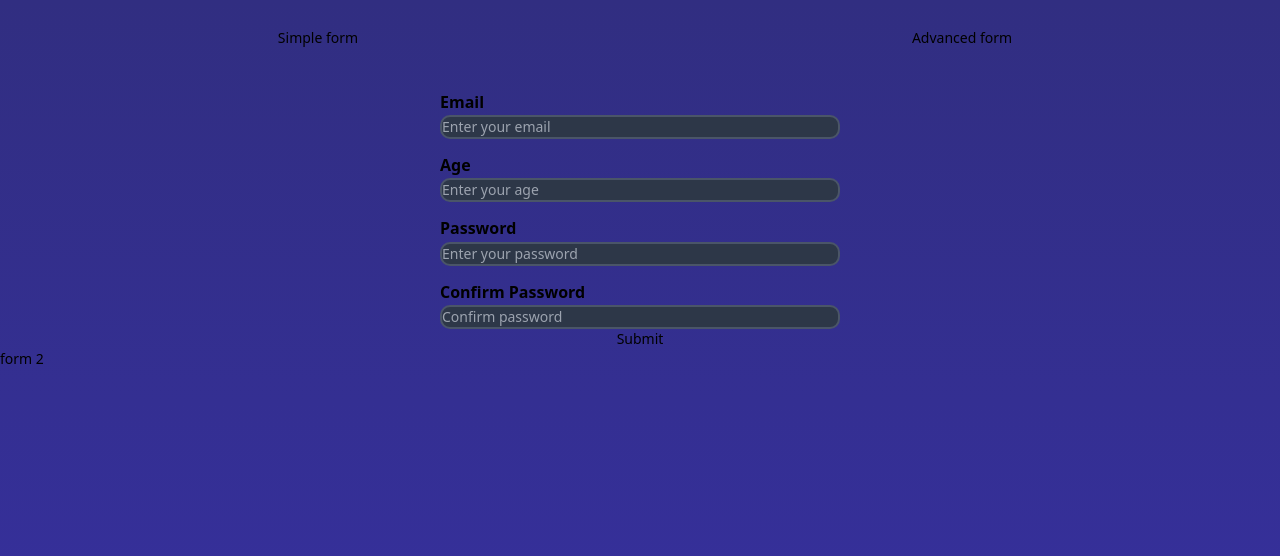
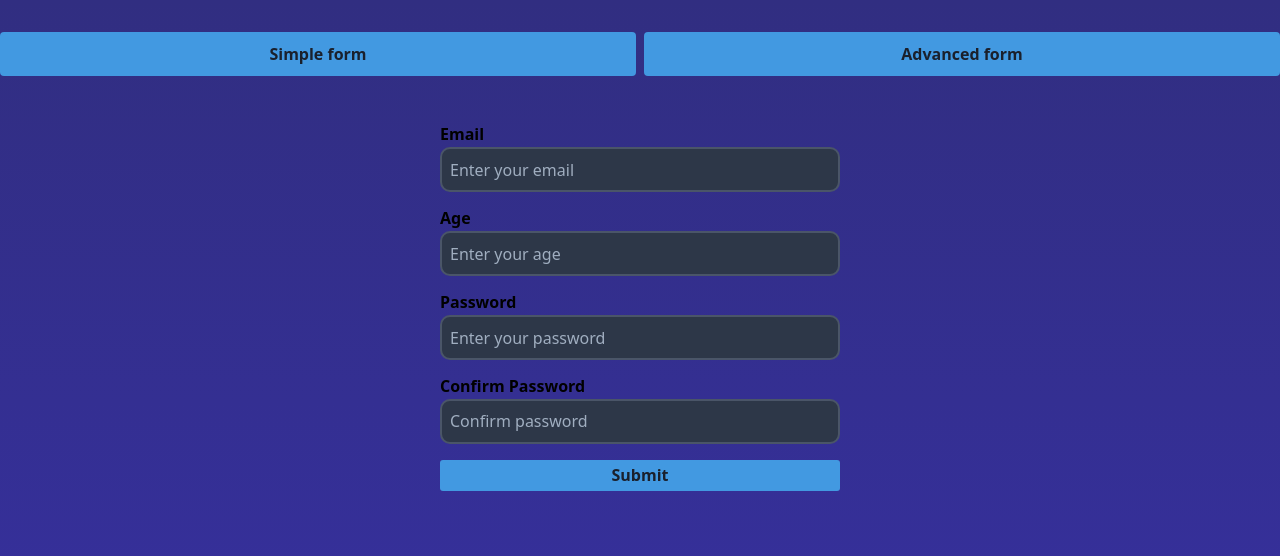
Before and after one commit to maxzz/forms-formik, a React (Vite) app: page / in a window 1280 px wide. Shown: the top 556 px of the page. Built offline with nearby package versions, Linux system fonts and the light colour scheme.

Commit message:
WIP. formik. add pages switch and override tailwind w/ temp styles

```diff
--- a/src/components/Page.tsx
+++ b/src/components/Page.tsx
@@ -1,16 +1,17 @@
+import { useState } from 'react';
 import { Form1 } from './Form1';
 import { Form2 } from './Form2';
-import './Page.css';
 
 export function Page() {
+    const [currentForm, setCurrentForm] = useState(0);
     return (
         <div className="text-sm">
             <div className="py-4 flex items-center justify-center space-x-2">
-                <button className="px-4 py-3 border-slate-400 border rounded">Simple form</button>
-                <button className="px-4 py-3 border-slate-400 border rounded">Advanced form</button>
+                <button className="px-4 py-3 border-slate-400 border rounded" onClick={()=> setCurrentForm(0)}>Simple form</button>
+                <button className="px-4 py-3 border-slate-400 border rounded" onClick={()=> setCurrentForm(1)}>Advanced form</button>
             </div>
-            <Form1 />
-            <Form2 />
+            {currentForm === 0 && <Form1 />}
+            {currentForm === 1 && <Form2 />}
         </div>
     );
 }
--- a/src/main.tsx
+++ b/src/main.tsx
@@ -2,6 +2,7 @@ import React from 'react';
 import ReactDOM from 'react-dom/client';
 import { App } from './App';
 import './index.css';
+import '../src/components/Page.css';
 
 ReactDOM.createRoot(document.getElementById('root') as HTMLElement).render(
     <React.StrictMode>
```
